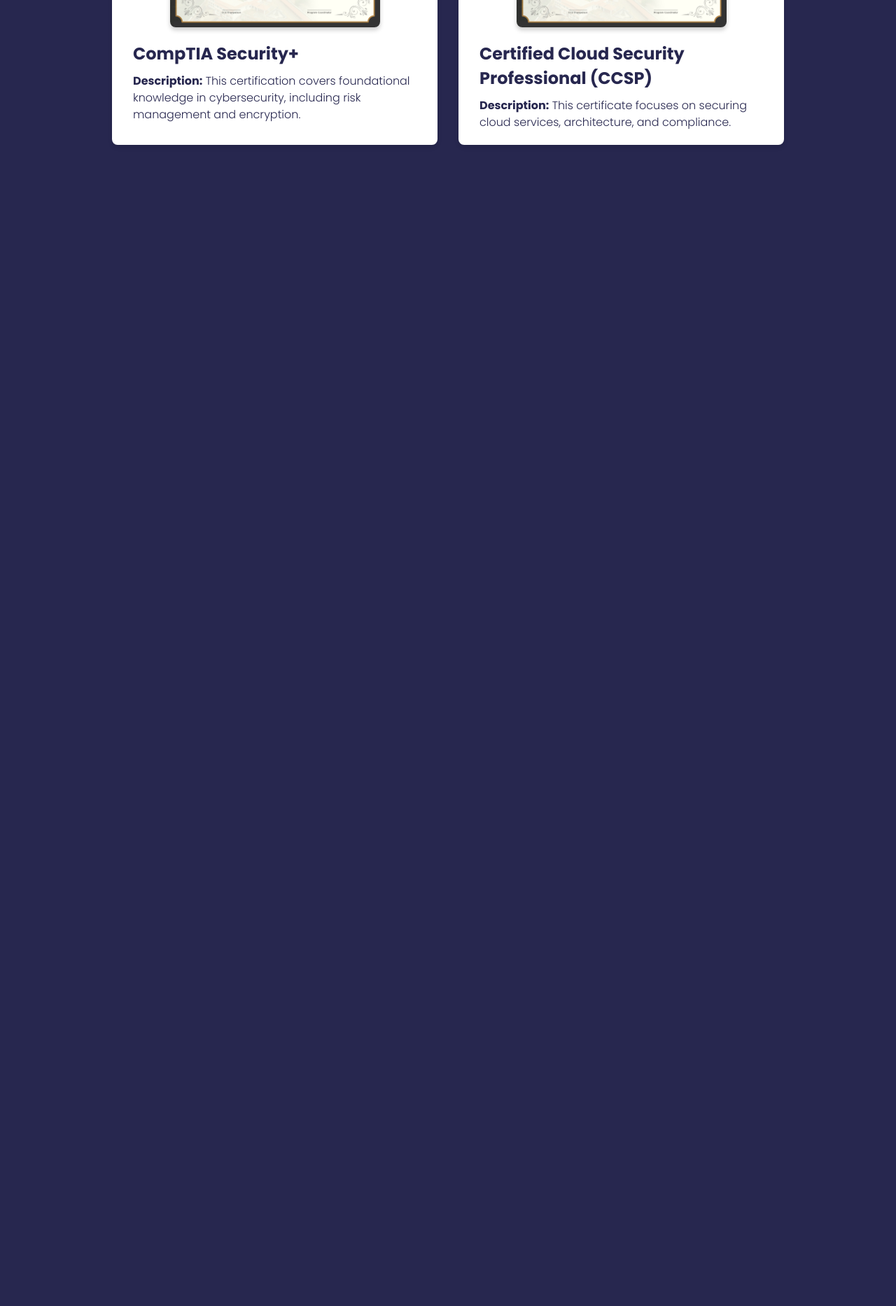
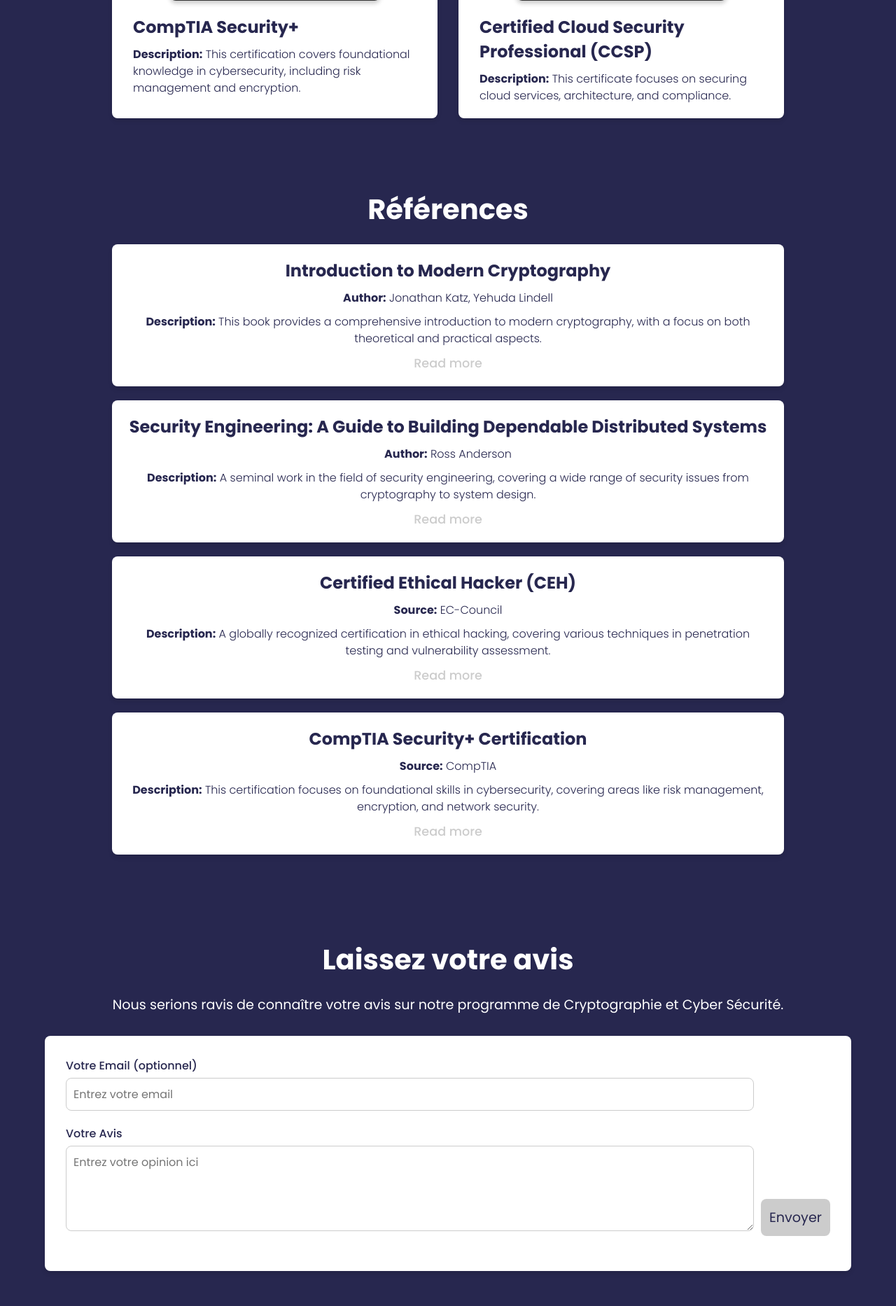
Before and after one commit to iamAbdo/TecWeb, a PHP site: page /cryptographie-cyber-securite.html in a window 1280 px wide. Shown: the part 2018-3884 px from the top of the page at 70% size. Before the commit the page ends 2225 px from the top, so only its background shows below. Run offline with PHP 8.4, Linux system fonts and the light colour scheme.

Commit message:
Finished

```diff
--- a/cryptographie-cyber-securite.css
+++ b/cryptographie-cyber-securite.css
@@ -148,3 +213,141 @@ body {
     line-height: 1.5;
     font-weight: 300;
 }
+
+/* Section 4: References */
+.section-four {
+    width: 100%;
+    padding: 50px 0;
+    text-align: center;
+    background-color: var(--body-color);
+}
+
+.references-list {
+    max-width: 1000px;
+    margin: 0 auto;
+    padding: 0 20px;
+}
+
+.reference {
+    background-color: var(--text-color);
+    color: var(--body-color);
+    padding: 20px;
+    border-radius: 8px;
+    box-shadow: 0 4px 6px rgba(0, 0, 0, 0.1);
+    margin-bottom: 20px;
+    transition: transform 0.3s ease;
+}
+
+.reference h3 {
+    font-size: 1.5rem;
+    font-weight: bold;
+    margin-bottom: 10px;
+}
+
+.reference p {
+    font-size: 1rem;
+    line-height: 1.5;
+    font-weight: 300;
+    margin-bottom: 10px;
+}
+
+.reference-link {
+    color: var(--link-color);
+    text-decoration: none;
+    font-weight: 500;
+    font-size: 1.1rem;
+}
+
+.reference-link:hover {
+    text-decoration: underline;
+}
+
+.section-title {
+    font-size: 2.5rem;
+    font-weight: bold;
+    margin-bottom: 30px;
+}
+
+/* Section 5: Leave Your Opinion */
+.section-five {
+    width: 100%;
+    padding: 50px 0;
+    text-align: center;
+    background-color: var(--body-color);
+}
+
+.section-title {
+    font-size: 2.5rem;
+    font-weight: bold;
+    margin-bottom: 20px;
+}
+
+.section-description {
+    font-size: 1.2rem;
+    margin-bottom: 30px;
+    color: var(--text-color);
+}
+
+.feedback-form {
+    max-width: 90%;
+    margin: 0 auto;
+    padding: 0 20px;
+    background-color: var(--text-color);
+    color: var(--body-color);
+    border-radius: 8px;
+    box-shadow: 0 4px 6px rgba(0, 0, 0, 0.1);
+    padding: 30px;
+}
+
+.form-grid{
+    display: grid;
+    grid-template-columns: 90% 10%;
+}
+
+.form-group {
+    margin-bottom: 20px;
+    text-align: left;
+}
+
+.form-group label {
+    font-size: 1rem;
+    font-weight: 500;
+    display: block;
+    margin-bottom: 5px;
+}
+
+.form-group input, .form-group textarea {
+    width: 100%;
+    padding: 10px;
+    font-size: 1rem;
+    border: 1px solid #ccc;
+    border-radius: 8px;
+    color: var(--text-color);
+}
+
+.form-group input:focus, .form-group textarea:focus {
+    border-color: var(--link-color);
+    outline: none;
+}
+
+.submit-group {
+    display: flex;
+    justify-content: flex-end;
+}
+
+.submit-button {
+    padding: 12px;
+    max-height: 64px;
+    align-self: end;
+    font-size: 1.2rem;
+    background-color: var(--link-color);
+    color: var(--body-color);
+    border: none;
+    border-radius: 8px;
+    cursor: pointer;
+    transition: background-color 0.3s ease;
+}
+
+.submit-button:hover {
+    background-color: #999;
+}
--- a/cryptographie-cyber-securite.html
+++ b/cryptographie-cyber-securite.html
@@ -10,7 +10,23 @@
 
 <body>
 
-    NouNou
+    <!-- Section 1: Header -->
+    <header class="header">
+        <div class="logo">
+            <a href="index.html">
+                <img src="NASAHN ACADEMY.svg" alt="Logo">
+            </a>
+        </div>
+        <div class="nav-links">
+            <a href="#home">Home</a>
+            <a href="#about-us">About Us</a>
+            <a href="#contact-us">Contact Us</a>
+            <a href="#degrees">Degrees</a>
+            <a href="#specialities">Specialities</a>
+            <a href="#research">Research</a>
+        </div>
+        <button class="apply-button">Apply</button>
+    </header>
 
     <!-- Section 1: Specialty Name and Introduction -->
     <section class="section-one">
@@ -90,7 +106,67 @@
         </div>
     </section>
 
+    <!-- Section 4: References -->
+    <section class="section-four">
+        <h2 class="section-title">Références</h2>
+        <div class="references-list">
+            <div class="reference">
+                <h3>Introduction to Modern Cryptography</h3>
+                <p><strong>Author:</strong> Jonathan Katz, Yehuda Lindell</p>
+                <p><strong>Description:</strong> This book provides a comprehensive introduction to modern cryptography,
+                    with a focus on both theoretical and practical aspects.</p>
+                <a href="https://www.springer.com/gp/book/9783030612606" class="reference-link">Read more</a>
+            </div>
+            <div class="reference">
+                <h3>Security Engineering: A Guide to Building Dependable Distributed Systems</h3>
+                <p><strong>Author:</strong> Ross Anderson</p>
+                <p><strong>Description:</strong> A seminal work in the field of security engineering, covering a wide
+                    range of security issues from cryptography to system design.</p>
+                <a href="https://www.wiley.com/en-us/Security+Engineering%3A+A+Guide+to+Building+Dependable+Distributed+Systems%2C+3rd+Edition-p-9781119642788"
+                    class="reference-link">Read more</a>
+            </div>
+            <div class="reference">
+                <h3>Certified Ethical Hacker (CEH)</h3>
+                <p><strong>Source:</strong> EC-Council</p>
+                <p><strong>Description:</strong> A globally recognized certification in ethical hacking, covering
+                    various techniques in penetration testing and vulnerability assessment.</p>
+                <a href="https://www.eccouncil.org/programs/certified-ethical-hacker-ceh/" class="reference-link">Read
+                    more</a>
+            </div>
+            <div class="reference">
+                <h3>CompTIA Security+ Certification</h3>
+                <p><strong>Source:</strong> CompTIA</p>
+                <p><strong>Description:</strong> This certification focuses on foundational skills in cybersecurity,
+                    covering areas like risk management, encryption, and network security.</p>
+                <a href="https://www.comptia.org/certifications/security" class="reference-link">Read more</a>
+            </div>
+        </div>
+    </section>
 
+    <!-- Section 5: Leave Your Opinion -->
+    <section class="section-five">
+        <h2 class="section-title">Laissez votre avis</h2>
+        <p class="section-description">Nous serions ravis de connaître votre avis sur notre programme de Cryptographie
+            et Cyber Sécurité.</p>
+        <form action="#" method="POST" class="feedback-form">
+            <div class="form-grid">
+                <div>
+                    <div class="form-group">
+                        <label for="email">Votre Email (optionnel)</label>
+                        <input type="email" id="email" name="email" placeholder="Entrez votre email">
+                    </div>
+                    <div class="form-group">
+                        <label for="feedback">Votre Avis</label>
+                        <textarea id="feedback" name="feedback" rows="4" placeholder="Entrez votre opinion ici"
+                            required></textarea>
+                    </div>
+                </div>
+                <div class="form-group submit-group">
+                    <button type="submit" class="submit-button">Envoyer</button>
+                </div>
+            </div>
+        </form>
+    </section>
 
 
 </body>
```
Also changed, not shown: other parts of cryptographie-cyber-securite.css (+66 -1 lines).
